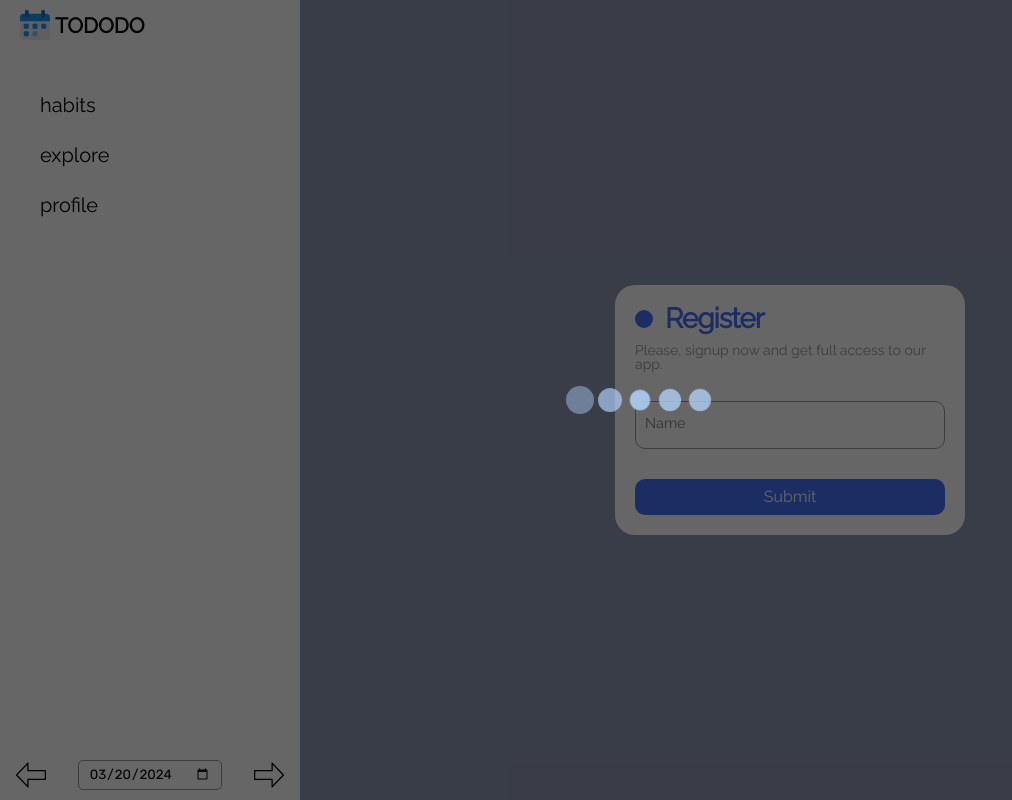
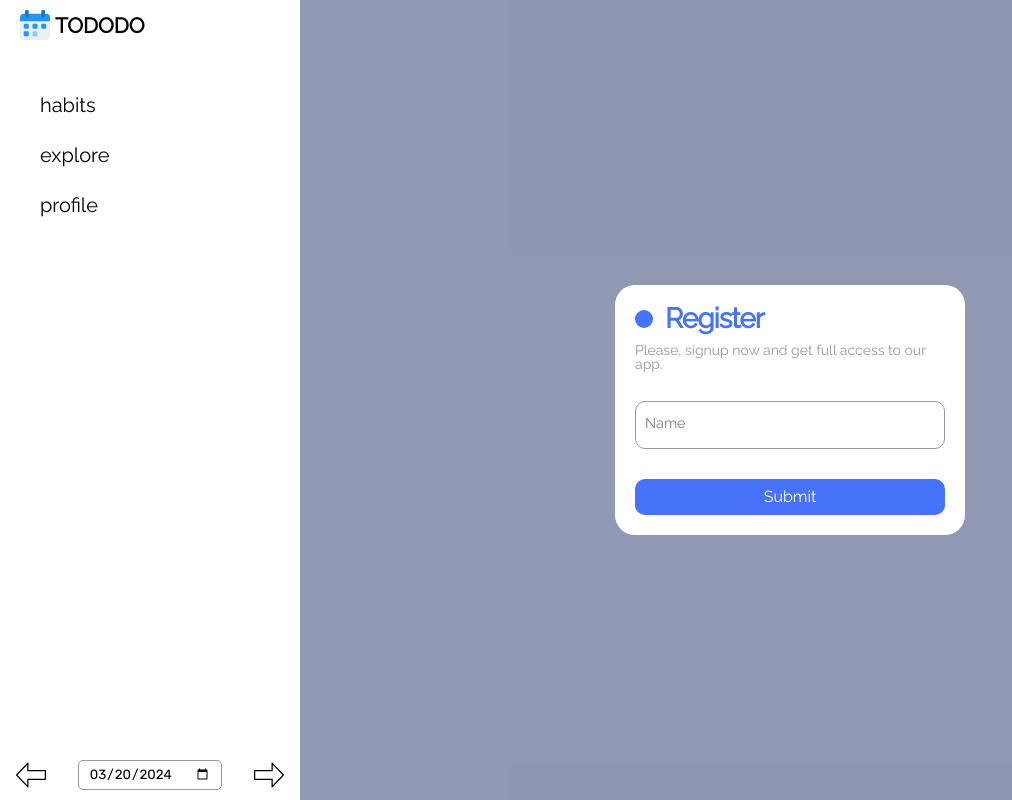
Before and after one commit to Boris-sudo/PROD_projetct, an Angular app in the folder frontend/: page /login in a window 1280 px wide. Shown: the whole page, without its empty margins (0-1012 px from the left). Built offline with nearby package versions, Linux system fonts and the light colour scheme; a web font is replaced by a local one.

Commit message:
#11 fixing loader mistake

```diff
--- a/frontend/src/app/app.component.html
+++ b/frontend/src/app/app.component.html
@@ -6,4 +6,4 @@
   </div>
 </main>
 
-<app-loader id="loader"></app-loader>
+<app-loader style="display: none;" id="loader"></app-loader>
```
